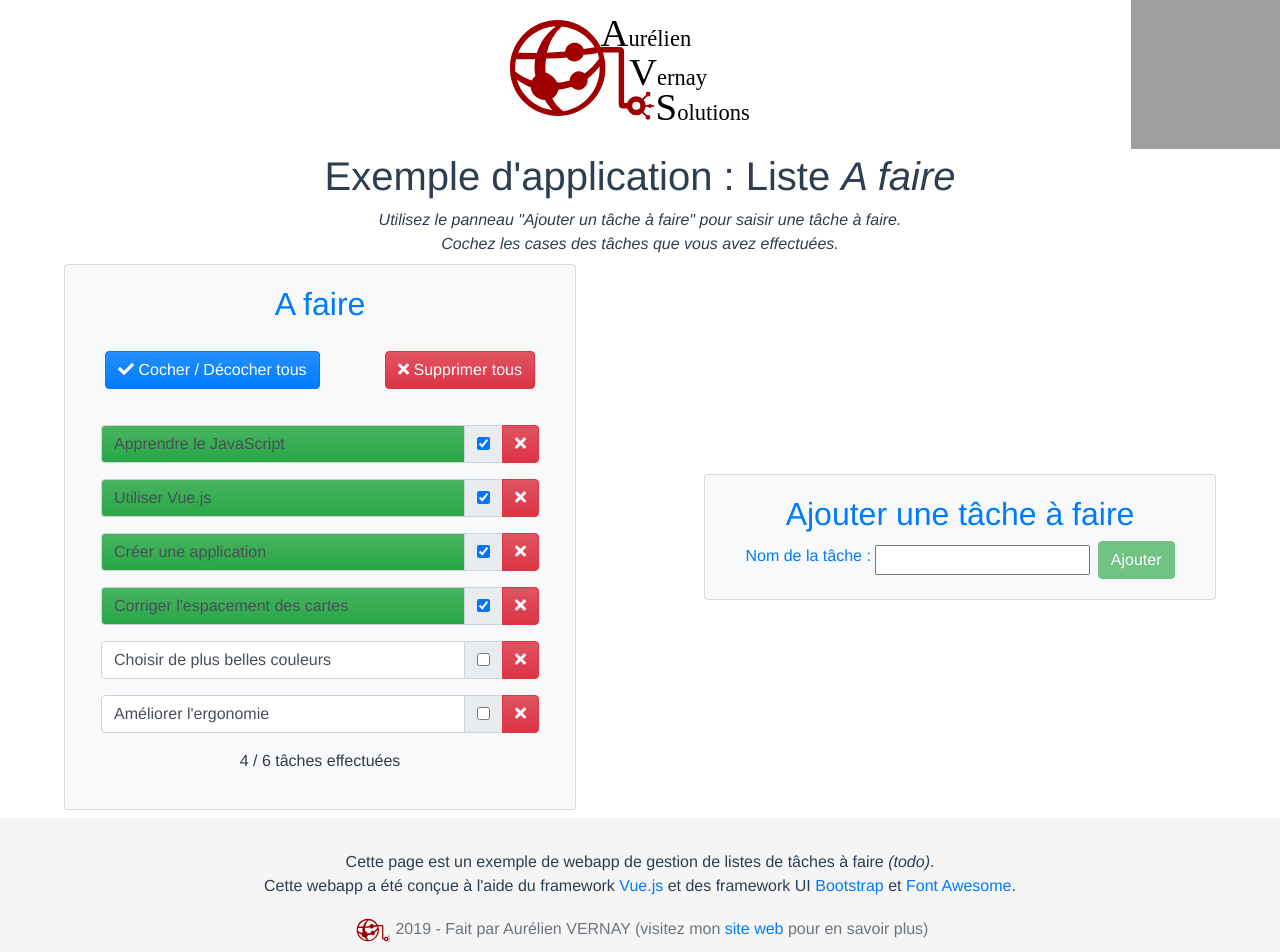
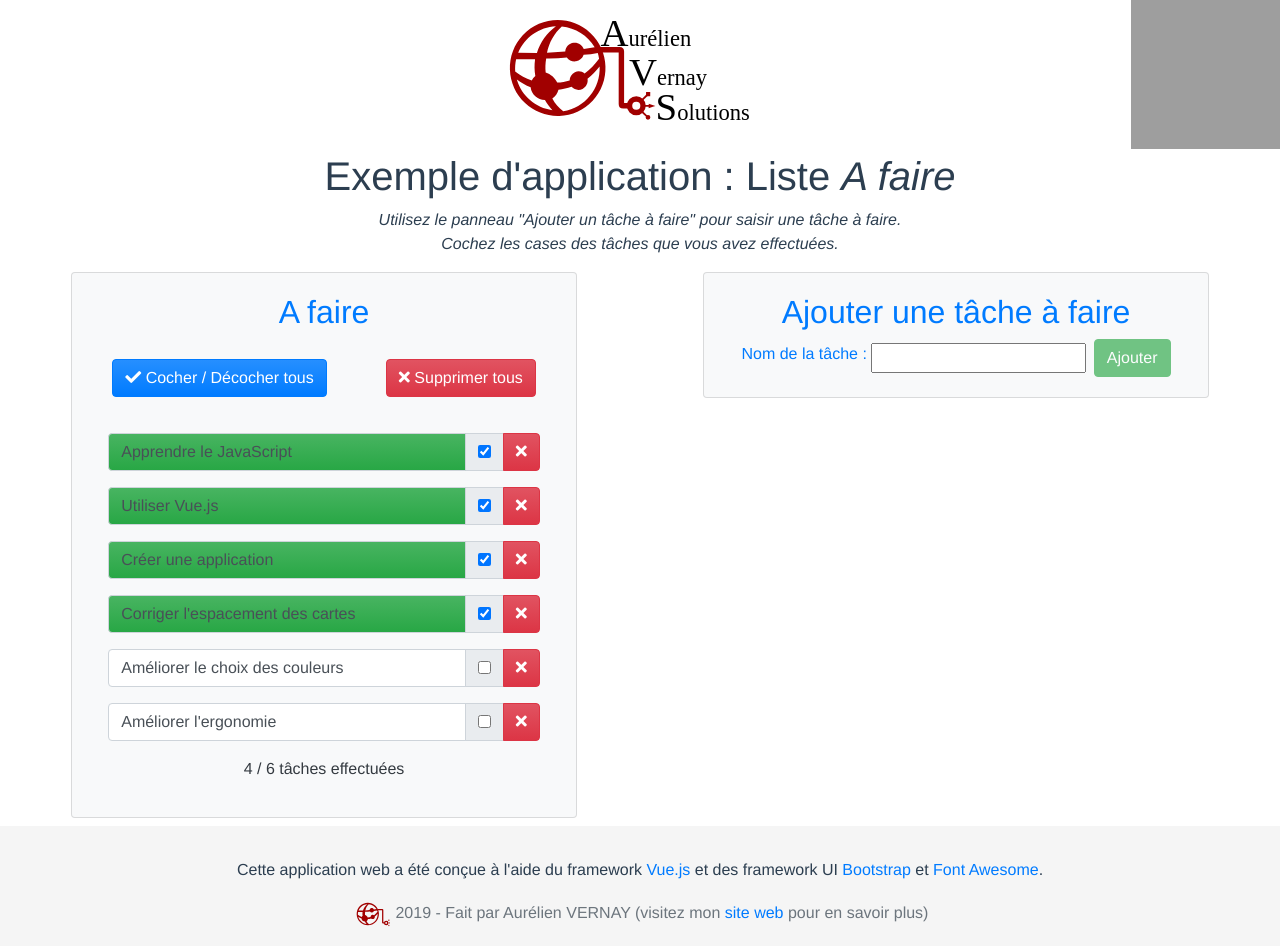
Before and after one commit to AurelienVernay/vuejs-todo-list, a Vue app: page / in a window 1280 px wide. Shown: the top 952 px of the page. Built offline with nearby package versions, Linux system fonts and the light colour scheme; grey boxes are pictures that could not be loaded.

Commit message:
update dns

```diff
--- a/src/App.vue
+++ b/src/App.vue
@@ -3,7 +3,7 @@
         id="app"
         class="h-100 d-flex flex-column justify-content-between align-items-center"
     >
-        <a href="https://aurelienvernay.github.io">
+        <a href="http://aurelien-vernay-solutions.com">
             <img src="./assets/logo.svg" width="300px" class="mb-3" />
         </a>
         <h1>
@@ -16,23 +16,22 @@
         >
         <em>Cochez les cases des tâches que vous avez effectuées.</em>
         <div
-            class="d-lg-flex flex-row justify-content-around align-items-center w-100"
+            class="mt-2 d-lg-flex flex-row justify-content-around align-items-center align-items-lg-stretch w-100 p-2"
         >
             <TodoList
                 :todos="todos"
-                class="m-2"
                 @toggleAll="onToggleAll()"
                 @deleteAll="onDeleteAll()"
                 @deleteTodo="onDeleteTodo($event)"
             />
-            <AddTodo class="m-2" @addTodo="onAddTodo($event)" />
+            <AddTodo
+                class="mt-2 mt-lg-0 align-self-start"
+                @addTodo="onAddTodo($event)"
+            />
         </div>
         <footer class="footer mt-auto py-3">
             <p class="my-3">
-                Cette page est un exemple de webapp de gestion de listes de
-                tâches à faire
-                <em>(todo)</em>. <br />Cette webapp a été conçue à l'aide du
-                framework
+                Cette application web a été conçue à l'aide du framework
                 <a href="https://vuejs.org/" target="_blank">Vue.js</a> et des
                 framework UI
                 <a href="https://getbootstrap.com" target="_blank">Bootstrap</a>
@@ -45,8 +44,8 @@
                 <img src="./assets/logo-mini.svg" height="32" />
                 <span class="text-muted">
                     2019 - Fait par Aurélien VERNAY (visitez mon
-                    <a href="https://aurelienvernay.github.io">site web</a> pour
-                    en savoir plus)
+                    <a href="http://aurelien-vernay-solutions.com">site web</a>
+                    pour en savoir plus)
                 </span>
             </div>
         </footer>
@@ -77,7 +76,7 @@ export default {
                 },
                 {
                     id: 4,
-                    name: 'Choisir de plus belles couleurs',
+                    name: 'Améliorer le choix des couleurs',
                     checked: false,
                 },
                 { id: 6, name: `Améliorer l'ergonomie `, checked: false },
```
Also changed, not shown: 7 other files (tests, documents, lock files or other folders).
